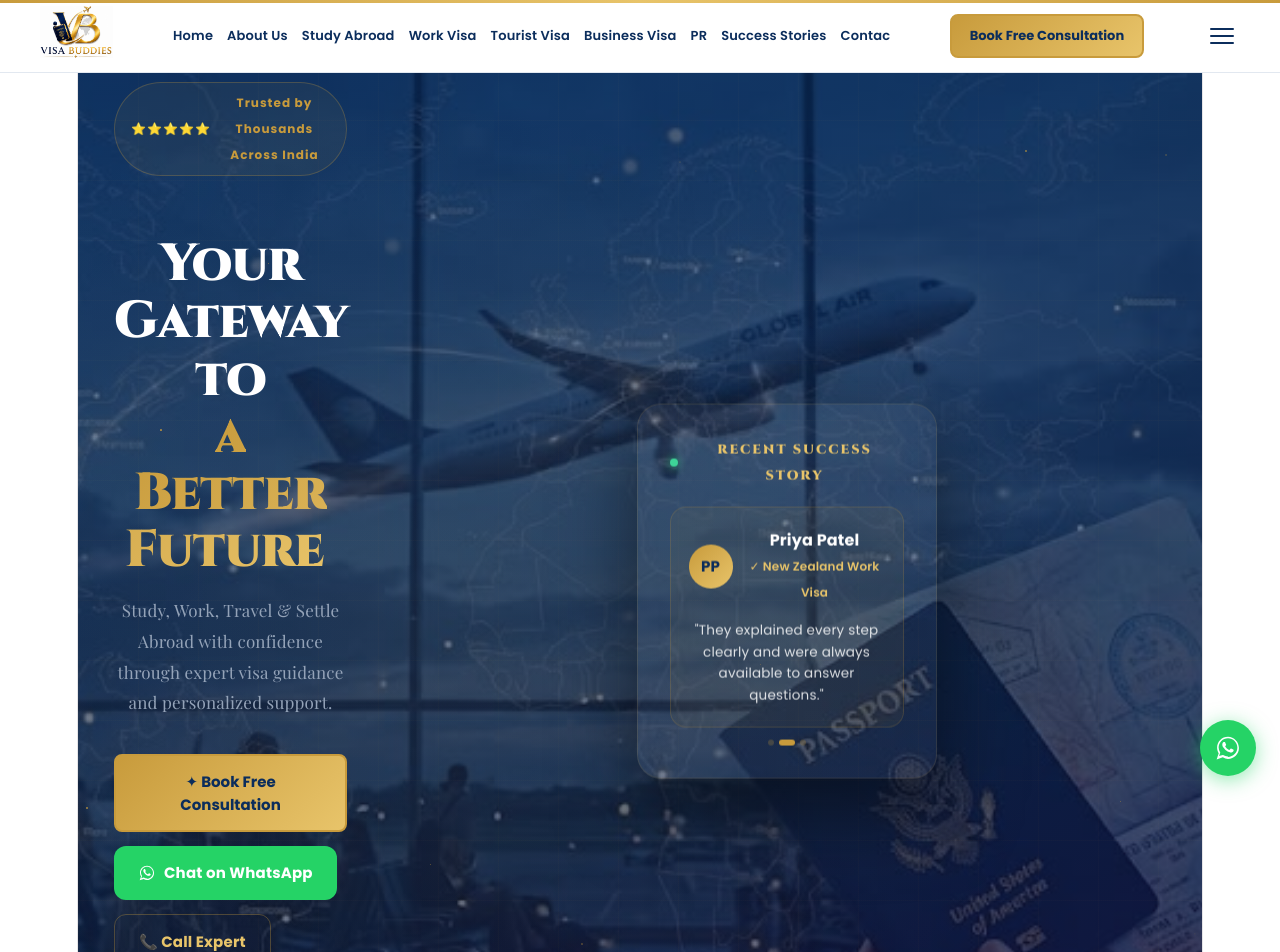
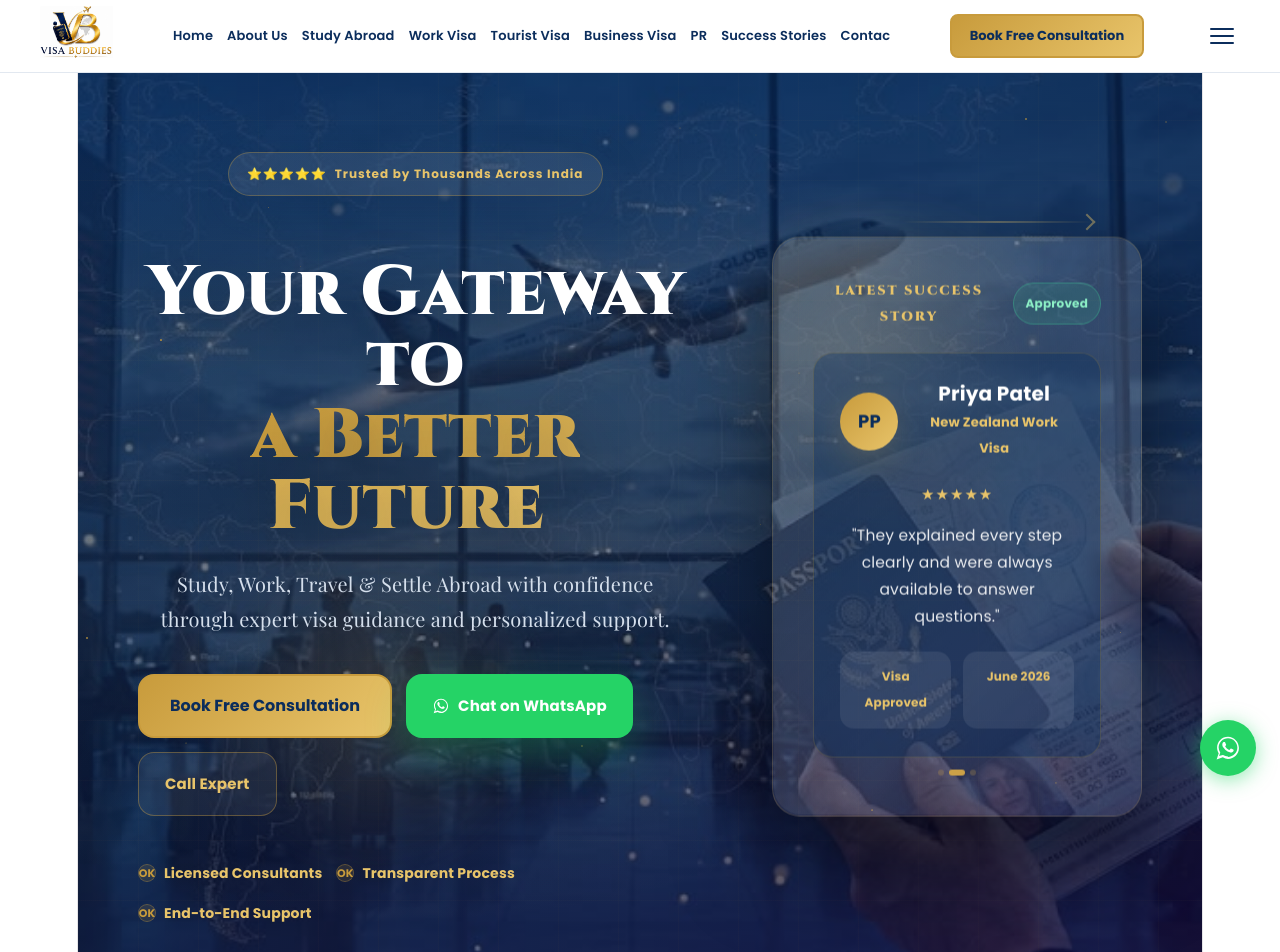
Before and after one commit to hetpatel79/visa-buddies, a React (Vite) app: page / in a window 1280 px wide. Shown: the top 952 px of the page. Built offline with nearby package versions, Linux system fonts and the light colour scheme.

Commit message:
Update App.jsx

```diff
--- a/src/App.jsx
+++ b/src/App.jsx
@@ -272,14 +272,31 @@ export default function App(){
         .nav-a{font-size:13px;font-weight:600;color:${C.navy};cursor:pointer;padding:4px 0;position:relative;transition:color .2s;white-space:nowrap;}
         .nav-a::after{content:'';position:absolute;bottom:-2px;left:0;width:0;height:2px;background:${C.gold};transition:width .25s;}
         .nav-a:hover{color:${C.gold};}.nav-a:hover::after{width:100%;}
+        .hero-glow{position:absolute;width:360px;height:360px;border-radius:999px;background:radial-gradient(circle,rgba(232,196,106,.24),rgba(200,155,60,.08) 45%,transparent 70%);filter:blur(10px);pointer-events:none;}
+        .hero-flight{position:absolute;right:8%;top:22%;width:190px;height:2px;background:linear-gradient(90deg,transparent,rgba(232,196,106,.75),transparent);transform:rotate(-18deg);opacity:.7;pointer-events:none;}
+        .hero-flight::after{content:'';position:absolute;right:0;top:-5px;width:12px;height:12px;border-top:2px solid ${C.goldL};border-right:2px solid ${C.goldL};transform:rotate(45deg);}
+        @media(max-width:1100px){
+          .hero-shell{padding:72px 32px!important;}
+          .hero-grid{grid-template-columns:minmax(0,1fr)!important;gap:52px!important;text-align:center;}
+          .hero-copy{max-width:760px!important;margin:0 auto;}
+          .hero-h{font-size:56px!important;}
+          .hero-sub{margin-left:auto!important;margin-right:auto!important;}
+          .hero-actions,.hero-trust{justify-content:center!important;}
+          .hero-story{max-width:520px!important;margin:0 auto!important;}
+        }
         @media(max-width:900px){
           .hide-mob{display:none!important;}
           .g2{grid-template-columns:minmax(0,1fr)!important;}
           .g3{grid-template-columns:minmax(0,1fr)!important;}
           .g4{grid-template-columns:minmax(0,1fr) minmax(0,1fr)!important;}
-          .hero-h{font-size:34px!important;}
-          .hf{flex-direction:column!important;gap:36px!important;}
-          .hero-story{order:-1;margin-bottom:8px;}
+          .hero-shell{padding:56px 20px 64px!important;}
+          .hero-h{font-size:40px!important;line-height:1.08!important;}
+          .hero-sub{font-size:17px!important;line-height:1.7!important;}
+          .hero-actions{display:grid!important;grid-template-columns:minmax(0,1fr)!important;width:100%;}
+          .hero-actions > *{width:100%!important;justify-content:center!important;}
+          .hero-story{width:100%!important;}
+          .hero-card{padding:28px!important;border-radius:22px!important;}
+          .hero-flight{display:none!important;}
         }
       `}</style>
 
@@ -319,72 +336,88 @@ export default function App(){
       </motion.nav>
 
       {/* ── HERO ── */}
-      <section id="home" style={{ position: "relative", minHeight: "100vh", display: "flex", alignItems: "center", background: `linear-gradient(160deg,${C.navy} 0%,#0D1F45 60%,#1A0A3C 100%)`, overflow: "hidden", paddingTop: 72 }}>
+      <section id="home" style={{ position: "relative", minHeight: "calc(100vh - 72px)", display: "flex", alignItems: "center", background: `linear-gradient(160deg,${C.navy} 0%,#0D1F45 60%,#1A0A3C 100%)`, overflow: "hidden", paddingTop: 72 }}>
         <div style={{ position: "absolute", inset: 0, backgroundImage: `url(${heroBg})`, backgroundSize: "cover", backgroundPosition: "center", opacity: 0.85 }} />
         <div style={{ position: "absolute", inset: 0, background: `linear-gradient(160deg,${C.navy}99 0%,#0D1F4580 60%,#1A0A3C99 100%)` }} />
         <Stars count={40} />
         <div style={{ position: "absolute", inset: 0, backgroundImage: `linear-gradient(${C.gold}06 1px,transparent 1px),linear-gradient(90deg,${C.gold}06 1px,transparent 1px)`, backgroundSize: "60px 60px", pointerEvents: "none" }} />
         <div style={{ position: "absolute", inset: 0, background: "radial-gradient(ellipse at 30% 50%,rgba(200,155,60,0.08) 0%,transparent 60%)", pointerEvents: "none" }} />
-        <motion.div style={{ maxWidth: 1100, margin: "0 auto", padding: "80px 24px", position: "relative", zIndex: 1, y: heroY, opacity: heroOp, width: "100%" }}>
-          <div style={{ display: "flex", alignItems: "center", gap: 60 }} className="hf">
-            <div style={{ flex: 1 }}>
+        <motion.div className="hero-glow" animate={{ x: [0, 70, 0], y: [0, -45, 0], opacity: [0.45, 0.75, 0.45] }} transition={{ duration: 9, repeat: Infinity, ease: "easeInOut" }} style={{ left: "8%", bottom: "10%", zIndex: 1 }} />
+        <motion.div className="hero-glow" animate={{ x: [0, -55, 0], y: [0, 50, 0], opacity: [0.35, 0.65, 0.35] }} transition={{ duration: 11, repeat: Infinity, ease: "easeInOut" }} style={{ right: "8%", top: "14%", zIndex: 1 }} />
+        <motion.div className="hero-flight" animate={{ x: [-28, 18, -28], opacity: [0.35, 0.9, 0.35] }} transition={{ duration: 6, repeat: Infinity, ease: "easeInOut" }} />
+        <motion.div className="hero-shell" style={{ maxWidth: 1400, margin: "0 auto", padding: "80px 60px", position: "relative", zIndex: 2, y: heroY, opacity: heroOp, width: "100%" }}>
+          <div className="hero-grid" style={{ display: "grid", gridTemplateColumns: "1.2fr 0.8fr", alignItems: "center", gap: 80 }}>
+            <div className="hero-copy" style={{ maxWidth: 650 }}>
               <motion.div initial={{ opacity: 0, x: -30 }} animate={{ opacity: 1, x: 0 }} transition={{ duration: 0.7 }}>
-                <div style={{ display: "inline-flex", alignItems: "center", gap: 8, padding: "7px 16px", borderRadius: 99, border: `1px solid ${C.gold}44`, background: `${C.gold}12`, color: C.gold, fontSize: 12, fontWeight: 700, letterSpacing: "1px", marginBottom: 28 }}>
+                <div style={{ display: "inline-flex", alignItems: "center", gap: 8, padding: "8px 18px", borderRadius: 99, border: `1px solid ${C.gold}55`, background: "rgba(255,255,255,0.08)", color: C.goldL, fontSize: 12, fontWeight: 800, letterSpacing: "1px", marginBottom: 30, boxShadow: `0 16px 45px ${C.navy}33` }}>
                   <span>⭐⭐⭐⭐⭐</span> Trusted by Thousands Across India
                 </div>
               </motion.div>
               <motion.h1 className="hero-h" initial={{ opacity: 0, y: 48 }} animate={{ opacity: 1, y: 0 }} transition={{ duration: 0.8, delay: 0.1, ease: [0.22, 1, 0.36, 1] }}
-                style={{ ...SH, fontSize: 52, fontWeight: 900, lineHeight: 1.1, letterSpacing: "-1px", color: C.white, marginBottom: 16 }}>
+                style={{ ...SH, fontSize: 70, fontWeight: 900, lineHeight: 1.02, letterSpacing: 0, color: C.white, marginBottom: 22, textShadow: "0 18px 55px rgba(0,0,0,.35)" }}>
                 Your Gateway to<br />
                 <span style={{ background: `linear-gradient(135deg,${C.gold},${C.goldL})`, WebkitBackgroundClip: "text", WebkitTextFillColor: "transparent" }}>
                   <Typewriter words={HERO_WORDS} speed={85} pause={2200} />
                 </span>
               </motion.h1>
               <motion.p initial={{ opacity: 0, y: 20 }} animate={{ opacity: 1, y: 0 }} transition={{ duration: 0.6, delay: 0.28 }}
-                style={{ ...SUB, fontSize: 17, color: "#94A3B8", lineHeight: 1.8, marginBottom: 36, maxWidth: 480, fontStyle: "italic" }}>
+                className="hero-sub"
+                style={{ ...SUB, fontSize: 20, color: "#D5DFEC", lineHeight: 1.75, marginBottom: 38, maxWidth: 650, fontStyle: "italic" }}>
                 Study, Work, Travel & Settle Abroad with confidence through expert visa guidance and personalized support.
               </motion.p>
               <motion.div initial={{ opacity: 0, y: 16 }} animate={{ opacity: 1, y: 0 }} transition={{ duration: 0.5, delay: 0.38 }}
+                className="hero-actions"
                 style={{ display: "flex", gap: 14, flexWrap: "wrap", marginBottom: 44 }}>
-                <GoldBtn onClick={() => go("assessment")} style={{ fontSize: 15, padding: "14px 28px" }}>✦ Book Free Consultation</GoldBtn>
+                <GoldBtn onClick={() => go("assessment")} style={{ fontSize: 16, padding: "0 30px", height: 64, borderRadius: 16, fontWeight: 800 }}>Book Free Consultation</GoldBtn>
                 <motion.a href={WA_LINK} target="_blank" rel="noopener noreferrer" whileHover={{ scale: 1.04 }} whileTap={{ scale: 0.97 }}
-                  style={{ display: "flex", alignItems: "center", gap: 8, padding: "14px 24px", borderRadius: 12, background: "#25D366", color: "white", fontWeight: 700, fontSize: 15, textDecoration: "none", fontFamily: "Poppins,sans-serif" }}>
+                  style={{ display: "flex", alignItems: "center", gap: 8, height: 64, padding: "0 26px", borderRadius: 16, background: "#25D366", color: "white", fontWeight: 800, fontSize: 15, textDecoration: "none", fontFamily: "Poppins,sans-serif", boxShadow: "0 18px 42px rgba(37,211,102,.25)" }}>
                   <WhatsAppIcon /> Chat on WhatsApp
                 </motion.a>
                 <motion.a href={`tel:${PHONE_NUMBER}`} whileHover={{ scale: 1.04 }} whileTap={{ scale: 0.97 }}
-                  style={{ display: "flex", alignItems: "center", gap: 8, padding: "14px 24px", borderRadius: 12, border: `1.5px solid ${C.gold}55`, color: C.goldL, fontWeight: 700, fontSize: 15, textDecoration: "none", fontFamily: "Poppins,sans-serif" }}>
-                  📞 Call Expert
+                  style={{ display: "flex", alignItems: "center", gap: 8, height: 64, padding: "0 26px", borderRadius: 16, border: `1.5px solid ${C.gold}66`, background: "rgba(255,255,255,0.06)", color: C.goldL, fontWeight: 800, fontSize: 15, textDecoration: "none", fontFamily: "Poppins,sans-serif", backdropFilter: "blur(14px)" }}>
+                  Call Expert
                 </motion.a>
               </motion.div>
               <motion.div initial={{ opacity: 0 }} animate={{ opacity: 1 }} transition={{ delay: 0.5 }}
-                style={{ display: "flex", flexWrap: "wrap", gap: 16 }}>
-                {["✔ Licensed Consultants", "✔ Transparent Process", "✔ End-to-End Support"].map((b) => (
-                  <span key={b} style={{ color: C.goldL, fontSize: 13, fontWeight: 600 }}>{b}</span>
+                className="hero-trust"
+                style={{ display: "flex", flexWrap: "wrap", gap: 14 }}>
+                {["Licensed Consultants", "Transparent Process", "End-to-End Support"].map((b) => (
+                  <span key={b} style={{ display: "inline-flex", alignItems: "center", gap: 8, color: C.goldL, fontSize: 14, fontWeight: 700 }}>
+                    <span style={{ width: 18, height: 18, borderRadius: "50%", background: `${C.gold}22`, border: `1px solid ${C.gold}55`, display: "inline-flex", alignItems: "center", justifyContent: "center", color: C.gold, fontSize: 11 }}>OK</span>
+                    {b}
+                  </span>
                 ))}
               </motion.div>
             </div>
-            <motion.div className="hero-story" initial={{ opacity: 0, x: 0, scale: 0.95 }} animate={{ opacity: 1, x: 0, scale: 1 }} transition={{ duration: 0.9, delay: 0.2, ease: [0.22, 1, 0.36, 1] }} style={{ width: "100%" }}>
+            <motion.div className="hero-story" initial={{ opacity: 0, x: 0, scale: 0.95 }} animate={{ opacity: 1, x: 0, scale: 1 }} transition={{ duration: 0.9, delay: 0.2, ease: [0.22, 1, 0.36, 1] }} style={{ width: "100%", maxWidth: 480, justifySelf: "end" }}>
               <motion.div animate={{ y: [0, -14, 0] }} transition={{ duration: 5, repeat: Infinity, ease: "easeInOut" }}
-                style={{ background: "rgba(255,255,255,0.04)", backdropFilter: "blur(20px)", border: `1px solid ${C.gold}22`, borderRadius: 24, padding: 32, boxShadow: "0 32px 80px rgba(0,0,0,.5)", width: "100%", maxWidth: 300, marginLeft: "auto", marginRight: "auto" }}>
-                <div style={{ display: "flex", alignItems: "center", gap: 8, justifyContent: "center", marginBottom: 18 }}>
-                  <span style={{ width: 8, height: 8, borderRadius: "50%", background: "#3ED598", display: "inline-block", boxShadow: "0 0 10px #3ED598" }} />
-                  <span style={{ ...SH, color: C.goldL, fontSize: 13, fontWeight: 800, letterSpacing: "2px" }}>RECENT SUCCESS STORY</span>
+                className="hero-card"
+                style={{ background: "linear-gradient(145deg,rgba(255,255,255,0.16),rgba(255,255,255,0.055))", backdropFilter: "blur(24px)", border: `1px solid ${C.gold}33`, borderRadius: 28, padding: 40, boxShadow: "0 38px 95px rgba(0,0,0,.52)", width: "100%", maxWidth: 480, marginLeft: "auto", marginRight: "auto", position: "relative", overflow: "hidden" }}>
+                <div style={{ position: "absolute", inset: 1, borderRadius: 27, background: `linear-gradient(135deg,${C.gold}18,transparent 34%,rgba(255,255,255,.08) 68%,transparent)`, pointerEvents: "none" }} />
+                <div style={{ position: "relative", display: "flex", alignItems: "center", gap: 8, justifyContent: "space-between", marginBottom: 22 }}>
+                  <span style={{ ...SH, color: C.goldL, fontSize: 13, fontWeight: 900, letterSpacing: "2px", flex: 1 }}>LATEST SUCCESS STORY</span>
+                  <span style={{ display: "inline-flex", alignItems: "center", gap: 6, padding: "7px 12px", borderRadius: 999, background: "rgba(62,213,152,.13)", border: "1px solid rgba(62,213,152,.32)", color: "#8DF0C6", fontSize: 12, fontWeight: 800 }}>Approved</span>
                 </div>
                 <div style={{ paddingTop: 0 }}>
                   <AnimatePresence mode="wait">
                     <motion.div key={storyIdx} initial={{ opacity: 0, y: 14 }} animate={{ opacity: 1, y: 0 }} exit={{ opacity: 0, y: -14 }} transition={{ duration: 0.5, ease: "easeOut" }}
-                      style={{ background: `${C.gold}10`, border: `1px solid ${C.gold}30`, borderRadius: 16, padding: "20px 18px" }}>
-                      <div style={{ display: "flex", alignItems: "center", gap: 12, marginBottom: 14 }}>
-                        <div style={{ width: 44, height: 44, borderRadius: "50%", background: `linear-gradient(135deg,${C.gold},${C.goldL})`, display: "flex", alignItems: "center", justifyContent: "center", fontSize: 15, fontWeight: 800, color: C.navy, flexShrink: 0 }}>
+                      style={{ position: "relative", background: "rgba(11,45,92,.36)", border: `1px solid ${C.gold}36`, borderRadius: 20, padding: "28px 26px" }}>
+                      <div style={{ display: "flex", alignItems: "center", gap: 16, marginBottom: 20 }}>
+                        <div style={{ width: 58, height: 58, borderRadius: "50%", background: `linear-gradient(135deg,${C.gold},${C.goldL})`, display: "flex", alignItems: "center", justifyContent: "center", fontSize: 18, fontWeight: 900, color: C.navy, flexShrink: 0, boxShadow: `0 14px 32px ${C.gold}33` }}>
                           {TESTIMONIALS[storyIdx].av}
                         </div>
                         <div>
-                          <div style={{ fontSize: 16, fontWeight: 800, color: "white" }}>{TESTIMONIALS[storyIdx].name}</div>
-                          <div style={{ fontSize: 12, color: C.goldL, fontWeight: 600 }}>✓ {TESTIMONIALS[storyIdx].visa}</div>
+                          <div style={{ fontSize: 20, fontWeight: 900, color: "white", lineHeight: 1.2 }}>{TESTIMONIALS[storyIdx].name}</div>
+                          <div style={{ fontSize: 13, color: C.goldL, fontWeight: 800, marginTop: 4 }}>{TESTIMONIALS[storyIdx].visa}</div>
                         </div>
                       </div>
-                      <div style={{ fontSize: 13.5, color: "rgba(255,255,255,0.85)", lineHeight: 1.6 }}>
+                      <div style={{ color: C.goldL, letterSpacing: 1, fontSize: 15, marginBottom: 14 }}>★★★★★</div>
+                      <div style={{ fontSize: 15.5, color: "rgba(255,255,255,0.9)", lineHeight: 1.75 }}>
                         "{TESTIMONIALS[storyIdx].text}"
+                      </div>
+                      <div style={{ display: "grid", gridTemplateColumns: "1fr 1fr", gap: 12, marginTop: 22 }}>
+                        <div style={{ padding: "12px 14px", borderRadius: 14, background: "rgba(255,255,255,.08)", color: C.goldL, fontSize: 12, fontWeight: 800 }}>Visa Approved</div>
+                        <div style={{ padding: "12px 14px", borderRadius: 14, background: "rgba(255,255,255,.08)", color: C.goldL, fontSize: 12, fontWeight: 800 }}>June 2026</div>
                       </div>
                     </motion.div>
                   </AnimatePresence>
```
